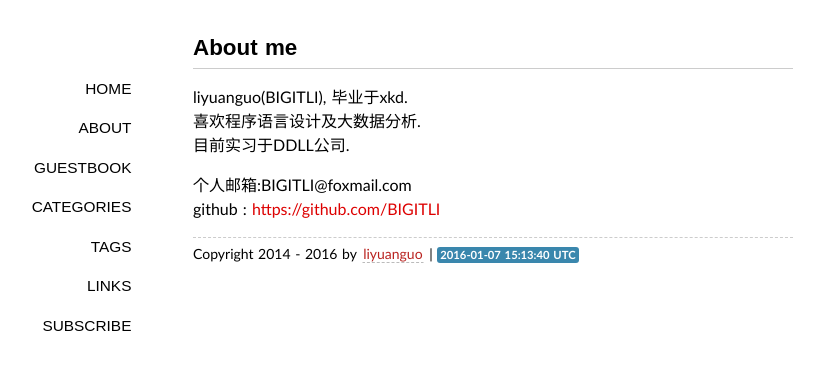
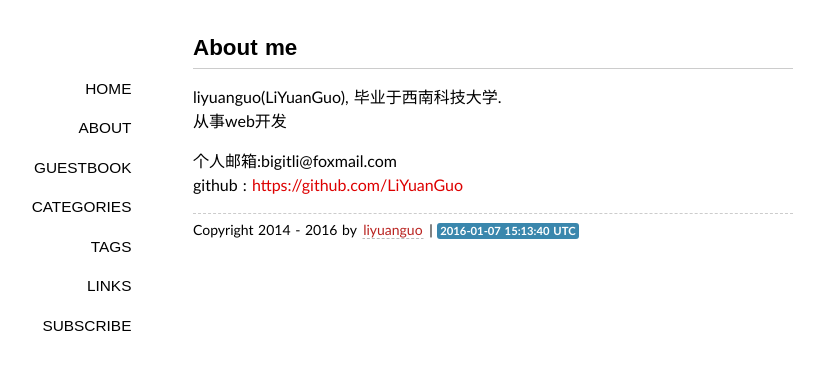
Before and after one commit to BIGITLI/BIGITLI.github.io, a Jekyll site: the page built from about/index.md, in a window 1280 px wide. Shown: the top 370 px of the page, without its empty margins (147-971 px from the left). Built offline with Jekyll 4.4.1, drawn with Linux system fonts in a browser that asks for light colours; some web fonts are replaced; Markdown is read by kramdown in place of the engine named in the settings; comment, search, counter and statistics services are not loaded.

Commit message:
updateMsg

```diff
--- a/about/index.md
+++ b/about/index.md
@@ -4,9 +4,8 @@ layout: page
 comments: yes
 ---
 
-liyuanguo(BIGITLI), 毕业于xkd.
-喜欢程序语言设计及大数据分析.
-目前实习于DDLL公司.
+liyuanguo(LiYuanGuo), 毕业于西南科技大学.
+从事web开发
 
-个人邮箱:BIGITLI@foxmail.com
-github : [https://github.com/BIGITLI](https://github.com/BIGITLI)
+个人邮箱:bigitli@foxmail.com
+github : [https://github.com/LiYuanGuo](https://github.com/LiYuanGuo)
```
